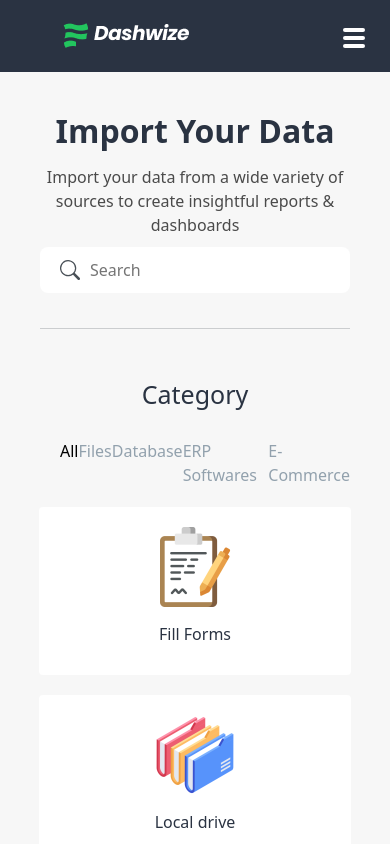
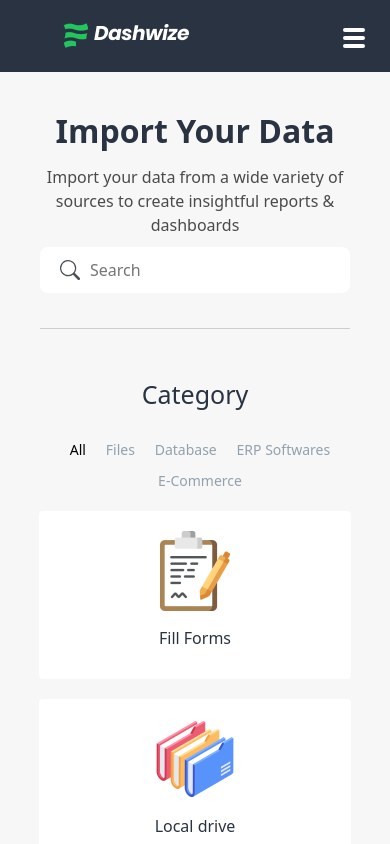
Before and after one commit to engessa85/dashwize, a React (Create React App) app: page /dataimport in a window 390 px wide. Shown: the top 844 px of the page. Built offline with nearby package versions, Linux system fonts and the light colour scheme.

Commit message:
final resposive touch data selection page

```diff
--- a/src/sass/pages/_dataimport.scss
+++ b/src/sass/pages/_dataimport.scss
@@ -66,12 +66,16 @@
             margin-top: 30px;
             display: flex;
             flex-direction: row;
-            justify-content: space-between;
-            font-size: 16px;
+            justify-content: space-evenly;
+            font-size: 14px;
+            flex-wrap: wrap;
           }
           li {
             list-style: none;
             padding-bottom: 10px;
+            @include m.breakpointsDown(medium) {
+              margin-right: 10px;
+            }
 
             a {
               text-decoration: none;
@@ -117,7 +121,6 @@
             @include m.breakpointsDown(medium) {
               flex-direction: column;
               gap: 20px;
-
             }
 
             .linkcontainer {
@@ -142,7 +145,6 @@
                   gap: 15px;
                   @include m.breakpointsDown(medium) {
                     width: 80vw;
-
                   }
                   img {
                     width: 80px;
```
